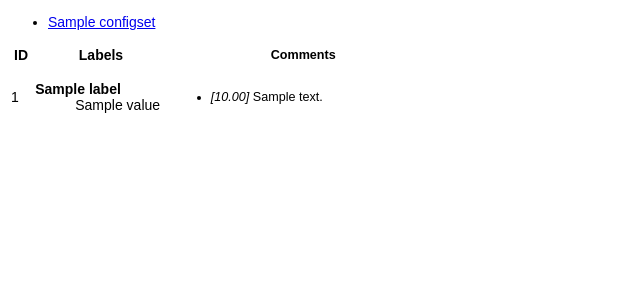
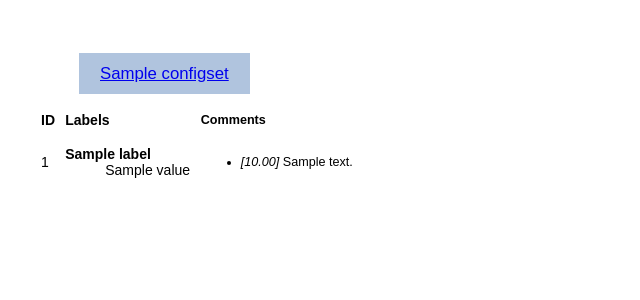
Before and after one commit to cultureamp/comment-themes-demo, a Flask app: template templates/show-themes.html in a window 1280 px wide. Shown: the top 300 px of the page, without its empty margins (0-640 px from the left). Run offline with Flask 2, Linux system fonts and the light colour scheme; the template is opened without the code that fills it: most values are stand-ins (such as "Sample title", 1, 10 or a date in 2020).

Commit message:
sweeeet UI design andy - we now have tabs that look ... ok

```diff
--- a/static/style.css
+++ b/static/style.css
@@ -1,6 +1,7 @@
 body {
     font-family: IdealSans-Light, sans-serif;
     font-size: 14px;
+    padding: 30px;
 }
 
 .theme-labels {
@@ -31,3 +32,29 @@ span.closeness::after {
 span.closeness {
     font-style: italic;
 }
+
+.sel-configset {
+    font-weight: bold;
+}
+
+.theme-results th {
+    text-align: left;
+}
+
+nav.configset-list li {
+    display: inline-block;
+    list-style: none;
+    padding: 10px 20px;
+    font-size: 120%;
+    border: 1px lightsteelblue solid;
+    border-bottom: none;
+    margin: 1px;
+}
+
+nav.configset-list li.selected-tab {
+    background-color: white;
+}
+
+nav.configset-list li.other-tab {
+    background-color: lightsteelblue;
+}
--- a/templates/show-themes.html
+++ b/templates/show-themes.html
@@ -5,13 +5,16 @@
 <nav class="configset-list">
     <ul>
     {% for configset in all_configsets %}
-        <li>
             {% if configset == args['configset'] %}
-            {{ configset }}
+            <li class="tab selected-tab"><span class="sel-configset">{{ configset }}</span></li>
             {% else %}
-            <a href="{{ url_for('show_survey_theme', configset=configset, company=args['company'], survey_id=args['survey_id']) }}">{{ configset }}</a>
+            <li class="tab other-tab">
+                <a class="configset-link"
+                   href="{{ url_for('show_survey_theme', configset=configset, company=args['company'], survey_id=args['survey_id']) }}">
+                    {{ configset }}
+                </a>
+            </li>
             {% endif %}
-        </li>
     {% endfor %}
     </ul>
 </nav>
```
